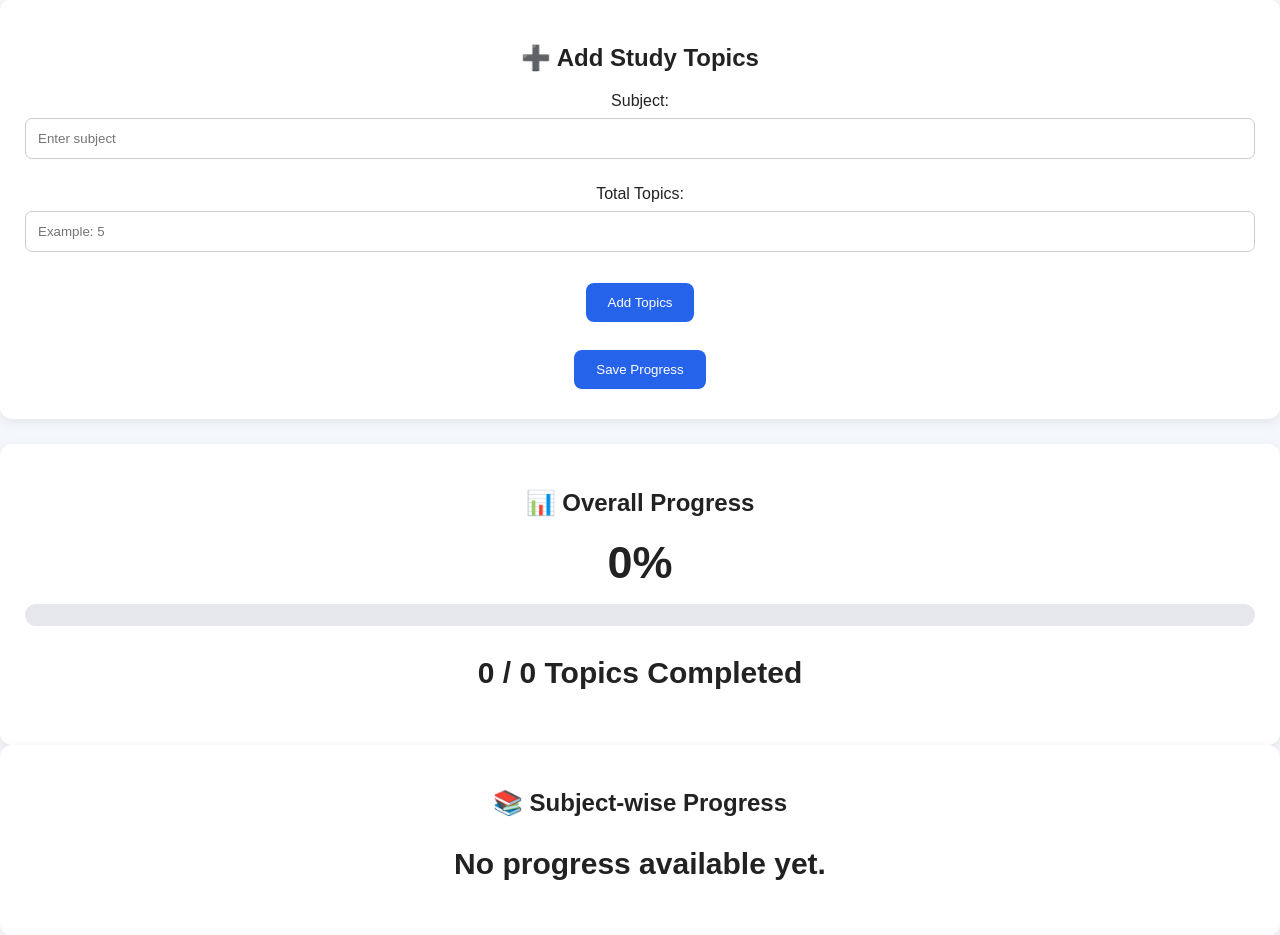
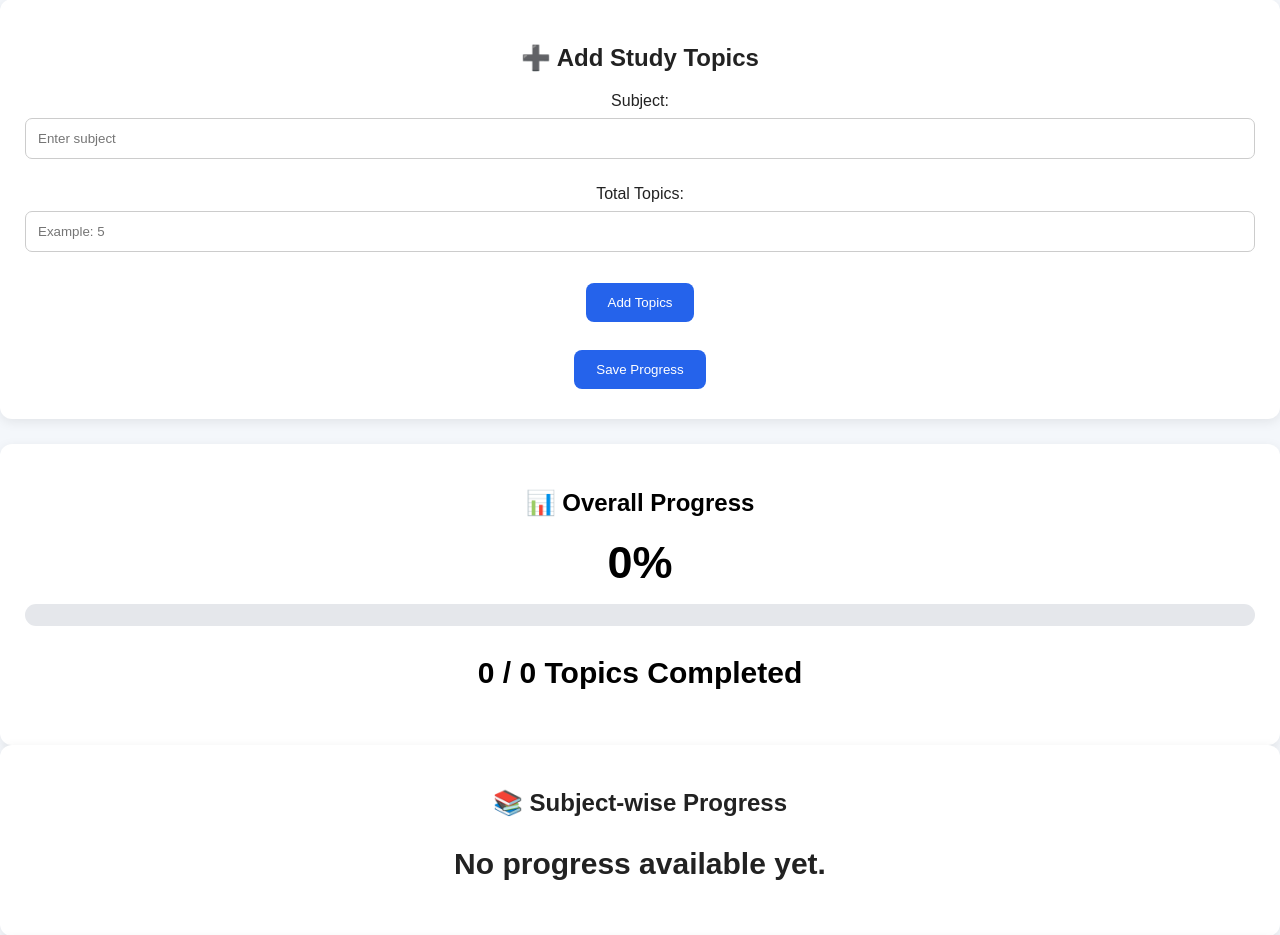
Before and after one commit to saranrj-dev/student-smart-study-planner, a Flask app: page /progress in a window 1280 px wide. Shown: the part 140-1075 px from the top of the page. Run offline with Flask 3, Linux system fonts and the light colour scheme; the visitor is signed in with stand-in values (Sample User, id 1); data that the repository does not hold is empty; some libraries are stand-ins or nearby versions.

Commit message:
Update progress.html

```diff
--- a/templates/progress.html
+++ b/templates/progress.html
@@ -137,6 +137,18 @@
         <div class="card overall-card">
 
             <h2>📊 Overall Progress</h2>
+            <style>
+    .overall-card {
+        color: #000000;
+    }
+
+    .overall-card h2,
+    .overall-card h1,
+    .overall-card p,
+    .overall-card strong {
+        color: #000000;
+    }
+</style>
 
             <div class="overall-percentage">
                 {{ overall_percentage }}%
```
